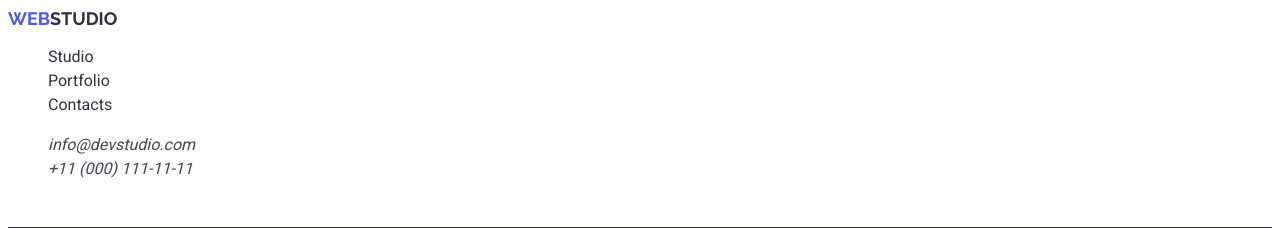
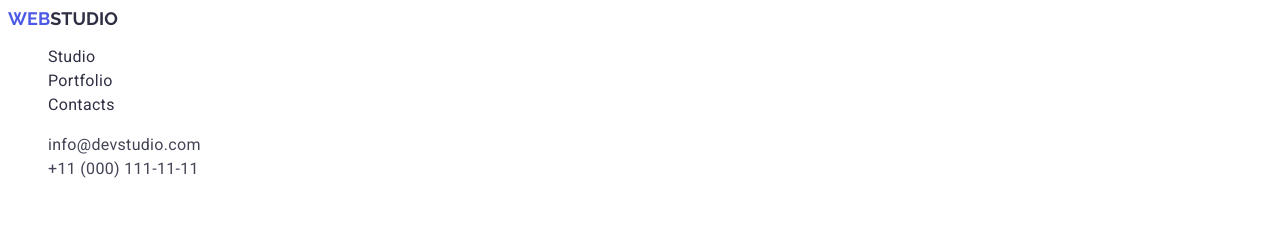
Before and after one commit to Mikel199901/goit-murkup-hw-02, a plain HTML site: page index.html in a window 1280 px wide. Shown: the top 228 px of the page. Drawn offline with Linux system fonts and the light colour scheme.

Commit message:
update index html

```diff
--- a/css/styles.css
+++ b/css/styles.css
@@ -1,21 +1,22 @@
 .page-body {
-    font-family: "Raleway", "Roboto", sans-serif;
     background-color:#FFFFFF;
+    color:#434455;
+    font-family: "Roboto", sans-serif;
 }
 
 .page-header .navigation .link {
-    color:#2E2F42;
+    color:#4D5AE5;
     font-family: "Raleway", sans-serif;
     font-weight: 700;
     font-size: 18px;
     text-transform: uppercase;
     text-decoration: none;
-    line-height: 21px;
-    letter-spacing: 3%;
+    line-height: 1.17;
+    letter-spacing: 0.003em;
 }
 
-.page-header .navigation .link .web {
-    color:#4D5AE5;
+.page-header .navigation .link .studio {
+    color:#2E2F42;
 }
 
 .page-header .navigation .nav {
@@ -25,15 +26,17 @@
     font-size: 16px;
     text-decoration: none;
     line-height: 24px;
-    letter-spacing: 2%;
+    letter-spacing: 0.02em;
 }
 
 .page-header .navigation .nav:hover {
     color:#404BBF
 }
 
-.page-header .navigation #studio:active {
+.page-header .navigation #studio:active,
+.page-header .navigation #studio:focus {
     text-decoration: underline;
+    color:#404BBF;
 }
 
 .page-header .contact .link {
@@ -41,12 +44,14 @@
     font-family: "Roboto", sans-serif;
     font-weight: 400;
     font-size: 16px;
+    font-style: normal;
     text-decoration: none;
     line-height: 24px;
-    letter-spacing: 2%;
+    letter-spacing: 0.02em;
 }
 
-.page-header .contact .link:hover {
+.page-header .contact .link:hover,
+.page-header .contact .link:focus {
     color:#404BBF;
 }
 
@@ -132,7 +137,7 @@
 }
 
 .page-footer .link {
-    color:#F4F4FD;
+    color:#4D5AE5;
     font-family: "Raleway", sans-serif;
     font-weight: 700;
     font-size: 18px;
@@ -142,8 +147,8 @@
     letter-spacing: 3%;
 }
 
-.page-footer .link .web {
-    color:#4D5AE5;
+.page-footer .link .studio {
+    color:#F4F4FD;
 }
 
 .page-footer .text {
--- a/index.html
+++ b/index.html
@@ -16,7 +16,7 @@
 
     <header class="page-header">
         <nav class="navigation">
-            <a class="link" href="./index.html"><span class="web">Web</span>Studio</a>
+            <a class="link" href="./index.html">Web<span class="studio">Studio</span></a>
             <ul>
                 <li>
                     <a id="studio" class="nav" href="#our-team">Studio</a>
@@ -138,7 +138,7 @@
     </main>
 
     <footer class="page-footer">
-        <a class="link" href="./index.html"><span class="web">Web</span>Studio</a>
+        <a class="link" href="./index.html">Web<span class="studio">Studio</span></a>
         <p class="text">Increase the flow of customers and sales for your business with digital marketing &amp; growth
             solutions.</p>
     </footer>
```
